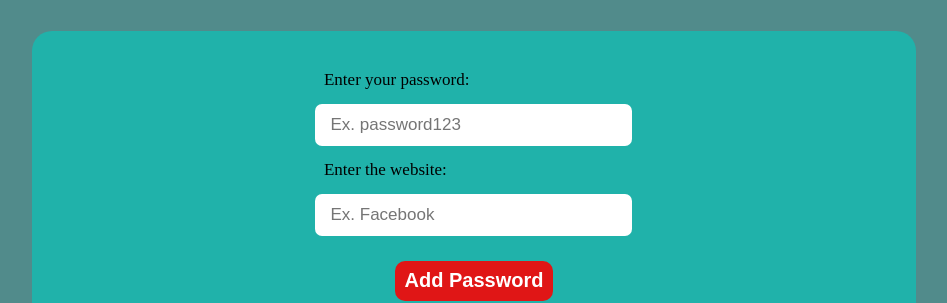
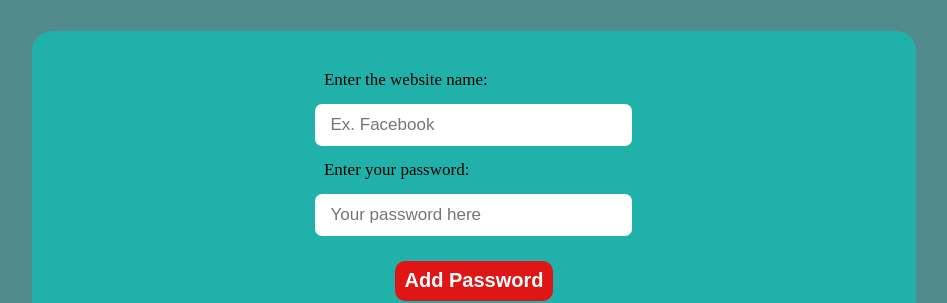
Before and after one commit to Aleksandar15/Password-Manager-frontend, a React (Create React App) app: page / in a window 1280 px wide. Shown: the part 141-444 px from the top of the page, without its empty margins (166-1113 px from the left). Built offline with nearby package versions, Linux system fonts and the light colour scheme; no server answers.

Commit message:
UI Update

```diff
--- a/src/App.js
+++ b/src/App.js
@@ -44,26 +44,26 @@ function App() {
       Password Manager
     </div>
       <div className="AddingPassword">
+
+      <p className="insert">Enter the website name:</p>
+      <input type="text"
+      className="insert"
+      placeholder="Ex. Facebook"
+      onChange={(event) => {
+        setTitle(event.target.value);
+      }}
+      />
+
       <p className="insert">Enter your password:</p>
-
         <input type="text"
         className="insert"
-        placeholder="Ex. password123"
+        placeholder="Your password here"
         onChange={(event) => {
           setPassword(event.target.value);
         }}
         />
 
-        <p className="insert">Enter the website:</p>
-        <input type="text"
-        className="insert"
-        placeholder="Ex. Facebook"
-        onChange={(event) => {
-          setTitle(event.target.value);
-        }}
-        />
         <input onClick={addPassword} type="button" className="addPw" value="Add Password" />
-
       </div>
 
       <div className="Passwords">
```
